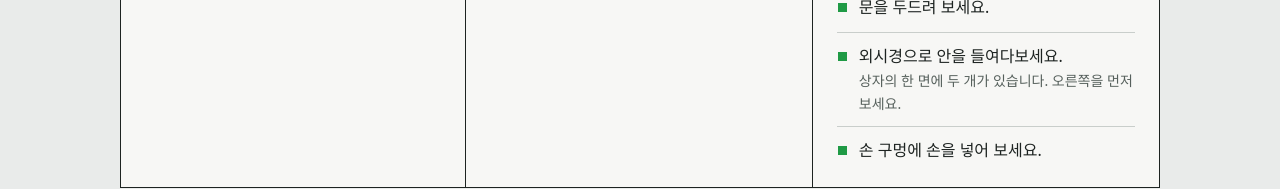
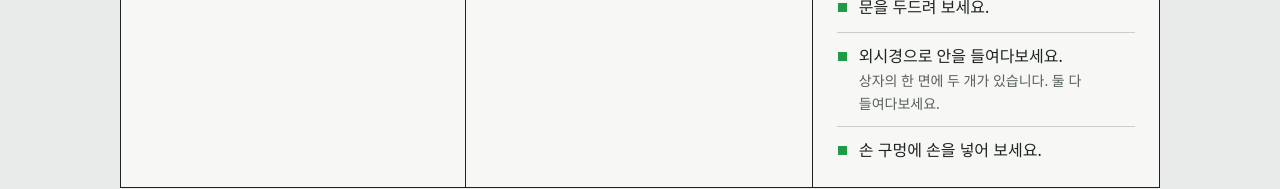
Before and after one commit to suhkisoo/survey_not_a_robot, a plain HTML site: page guide.html in a window 1280 px wide. Shown: the part 770-959 px from the top of the page. Drawn offline with Linux system fonts and the light colour scheme.

Commit message:
Guide: look through both peepholes
Co-Authored-By: Claude Fable 5.2 <noreply@anthropic.com>
Claude-Session: https://claude.ai/code/session_0168xaDPNiRZVKddT6Gx6jEe

```diff
--- a/guide.html
+++ b/guide.html
@@ -104,11 +104,11 @@ h3{margin:0 0 4px;font-size:clamp(30px,3.6vw,42px);line-height:1.1;letter-spacin
         <div class="top"><span class="where">5층 · A*가 찍힌 상자</span></div>
         <h3>A</h3>
         <p class="what">외시경과 손 구멍이 있는 상자 속의 존재.</p>
-        <!-- 설치 사진으로 확인: 상자 옆 스탠드 마이크. 외시경은 같은 면에 두 개, 오른쪽이 주된 것 -->
+        <!-- 설치 사진으로 확인: 상자 옆 스탠드 마이크. 외시경은 같은 면에 두 개, 보이는 것은 거의 같다 -->
         <ul class="do">
           <li>말을 걸어 보세요.<small>상자 옆 마이크에 대고 이야기하면 됩니다.</small></li>
           <li>문을 두드려 보세요.</li>
-          <li>외시경으로 안을 들여다보세요.<small>상자의 한 면에 두 개가 있습니다. 오른쪽을 먼저 보세요.</small></li>
+          <li>외시경으로 안을 들여다보세요.<small>상자의 한 면에 두 개가 있습니다. 둘 다 들여다보세요.</small></li>
           <li>손 구멍에 손을 넣어 보세요.</li>
         </ul>
       </li>
```
